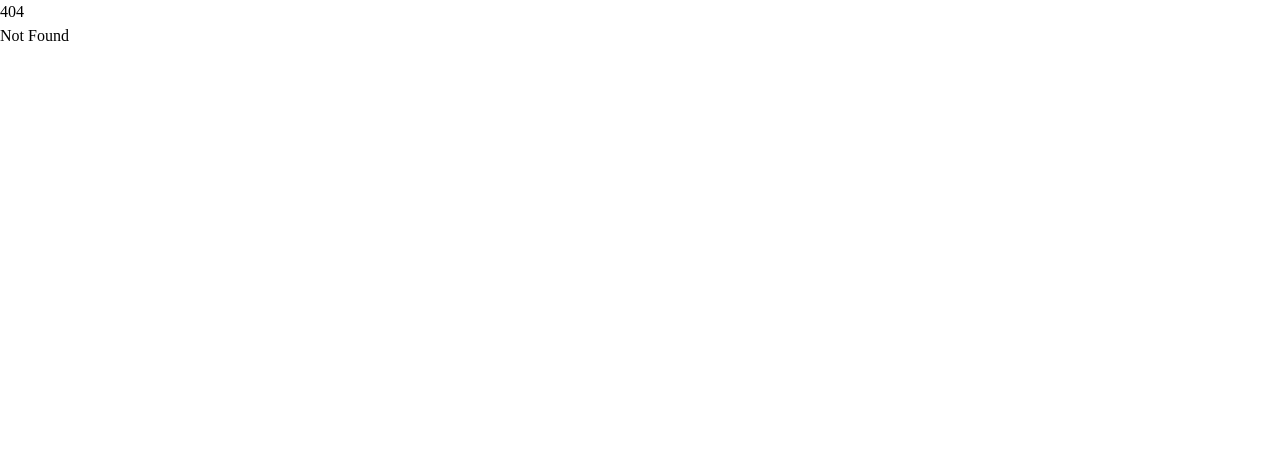
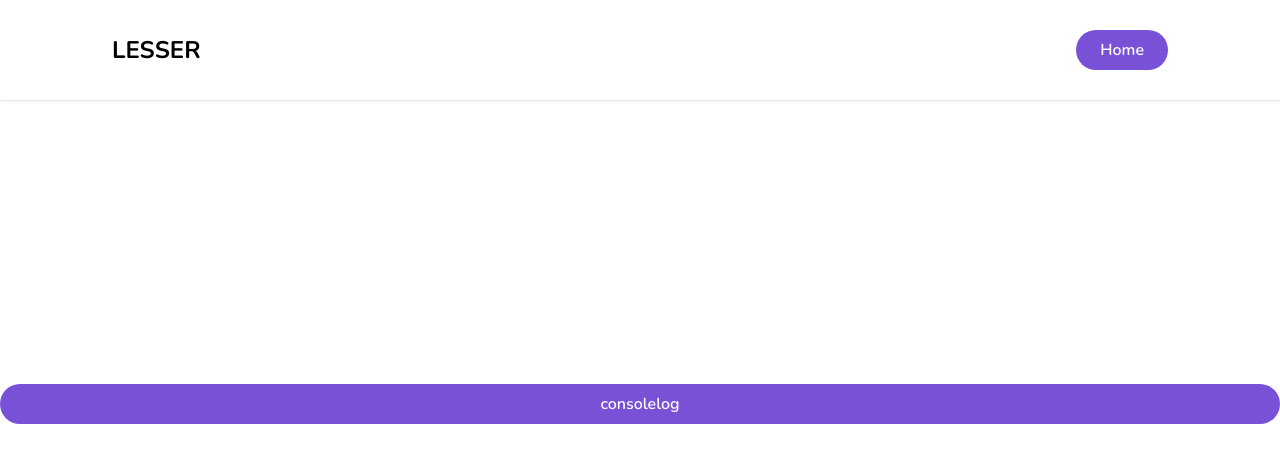
Before and after one commit to maiconlara/challenge-timer, a SvelteKit app: page /candidate in a window 1280 px wide. Before the commit this address had no page. Shown: the top 462 px of the page. Built offline with nearby package versions, Linux system fonts and the light colour scheme; a web font is replaced by a local one.

Commit message:
adding user storage

```diff
--- a/src/components/error-modal.svelte
+++ b/src/components/error-modal.svelte
@@ -2,12 +2,12 @@
 
 
 <dialog id="errorModal" class="modal">
-	<div class="modal-box bg-white">
+	<div class="modal-box bg-white flex flex-col items-center">
 		<form method="dialog">
 			<button class="btn btn-sm btn-circle btn-ghost absolute right-2 top-2">✕</button>
 		</form>
-		<h3 class="font-bold text-lg">Hello!</h3>
-		<p class="py-4">Press ESC key or click outside to close</p>
+		<h3 class="font-bold text-lg text-red-500 ">ERRO!</h3>
+		<p class="py-4 text-lg ">Preencha todos os dados antes de continuar!</p>
 	</div>
 	<form method="dialog" class="modal-backdrop">
 		<button>close</button>
--- a/src/components/nav.svelte
+++ b/src/components/nav.svelte
@@ -1,4 +1,15 @@
 <script lang="ts">
+	import { goto } from '$app/navigation';
+	import { page } from '$app/stores';
+
+	let currentPath = $page.route.id;
+	let handleNavigate = () => {
+		if (currentPath === '/') {
+			goto(`/candidate`, { replaceState: false });
+		} else if (currentPath === '/candidate') {
+			goto(`/`, { replaceState: false });
+		}
+	};
 </script>
 
 <div
@@ -8,8 +19,9 @@
 		<p class="uppercase text-2xl font-bold select-none">Lesser</p>
 	</div>
 	<button
+		on:click={handleNavigate}
 		class="hidden lg:flex rounded-full font-semibold text-white py-2 px-6 bg-lesser-500 hover:bg-lesser-600 transition-colors"
 	>
-		Candidate
+		{currentPath == '/' ? 'Candidate' : 'Home'}
 	</button>
 </div>
--- /dev/null
+++ b/src/lib/store.ts
@@ -0,0 +1,14 @@
+import { writable } from 'svelte/store';
+
+
+export interface User {
+    nome: string;
+    telefone: string;
+    email: string;
+}
+
+export let writableUser = writable<User>({
+nome: '',
+telefone: '',
+email: ''
+});
--- a/src/routes/+page.svelte
+++ b/src/routes/+page.svelte
@@ -1,25 +1,25 @@
+
+
+
 <script lang="ts">
 	import Nav from '../components/nav.svelte';
 	import ErrorModal from '../components/error-modal.svelte';
+	import {writableUser, type User} from "$lib/store"
 
-	interface user {
-		nome: string;
-		telefone: string;
-		email: string;
-	}
 
-	let user: user = {
-		nome: '',
-		telefone: '',
-		email: ''
-	};
+
 	const handleSubmit = (event: Event) => {
-		if (!user.nome || !user.telefone || !user.email) {
+		let currentUser: User = { nome: '', telefone: '', email: '' };
+		writableUser.subscribe((value) => {
+			currentUser = value;
+		})();
+
+		if (!currentUser.nome || !currentUser.telefone || !currentUser.email) {
 			errorModal.showModal();
+			event.preventDefault();
 			return;
 		}
 		event.preventDefault();
-		console.log(user);
 	};
 </script>
 
@@ -45,7 +45,7 @@
 				/></svg
 			>
 
-			<input type="text" bind:value={user.nome} class="grow" placeholder="Nome" />
+			<input type="text" bind:value={$writableUser.nome} class="grow" placeholder="Nome" />
 		</label>
 		<label class="input input-bordered flex w-full items-center gap-4 bg-white border-gray-400">
 			<svg
@@ -59,7 +59,7 @@
 				/></svg
 			>
 
-			<input type="text" bind:value={user.telefone} class="grow" placeholder="Telefone" />
+			<input type="text" bind:value={$writableUser.telefone} class="grow" placeholder="Telefone" />
 		</label>
 
 		<label class="input input-bordered flex w-full items-center gap-4 bg-white border-gray-400">
@@ -74,7 +74,7 @@
 					d="M15 6.954 8.978 9.86a2.25 2.25 0 0 1-1.956 0L1 6.954V11.5A1.5 1.5 0 0 0 2.5 13h11a1.5 1.5 0 0 0 1.5-1.5V6.954Z"
 				/></svg
 			>
-			<input type="text" bind:value={user.email} class="grow" placeholder="Email" />
+			<input type="text" bind:value={$writableUser.email} class="grow" placeholder="Email" />
 		</label>
 		<button
 			type="submit"
--- /dev/null
+++ b/src/routes/candidate/+page.svelte
@@ -0,0 +1,25 @@
+<script lang="ts">
+	import { writableUser, type User } from '$lib/store';
+	import Nav from '../../components/nav.svelte';
+
+	let currentUser: User = { nome: '', telefone: '', email: '' };
+
+	const unsubscribe = writableUser.subscribe((value) => {
+		currentUser = value;
+	});
+</script>
+
+<div
+	class="
+     flex flex-col relative max-w-[100vw] w-full min-h-[100vh] overflow-hidden justify-center items-center"
+>
+	<Nav />
+
+	<button
+		on:click={() => console.log(currentUser)}
+		type="submit"
+		class="flex rounded-full mt-2 font-semibold text-white py-2 px-6 w-full items-center justify-center bg-lesser-500 hover:bg-lesser-600 transition-colors"
+	>
+		consolelog
+	</button>
+</div>
```
